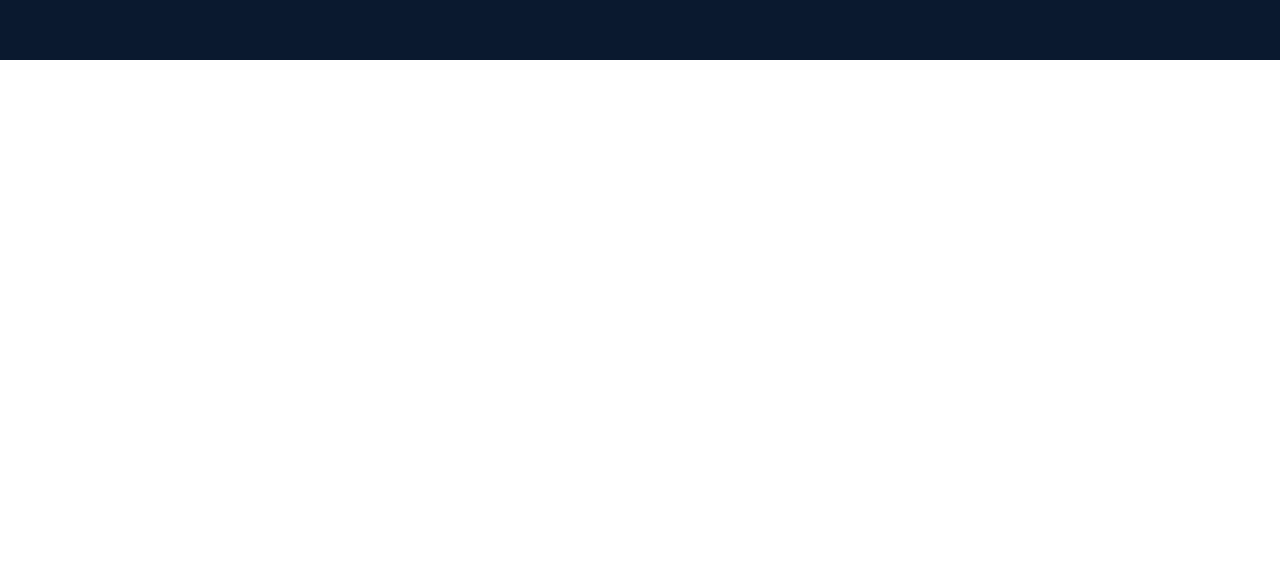
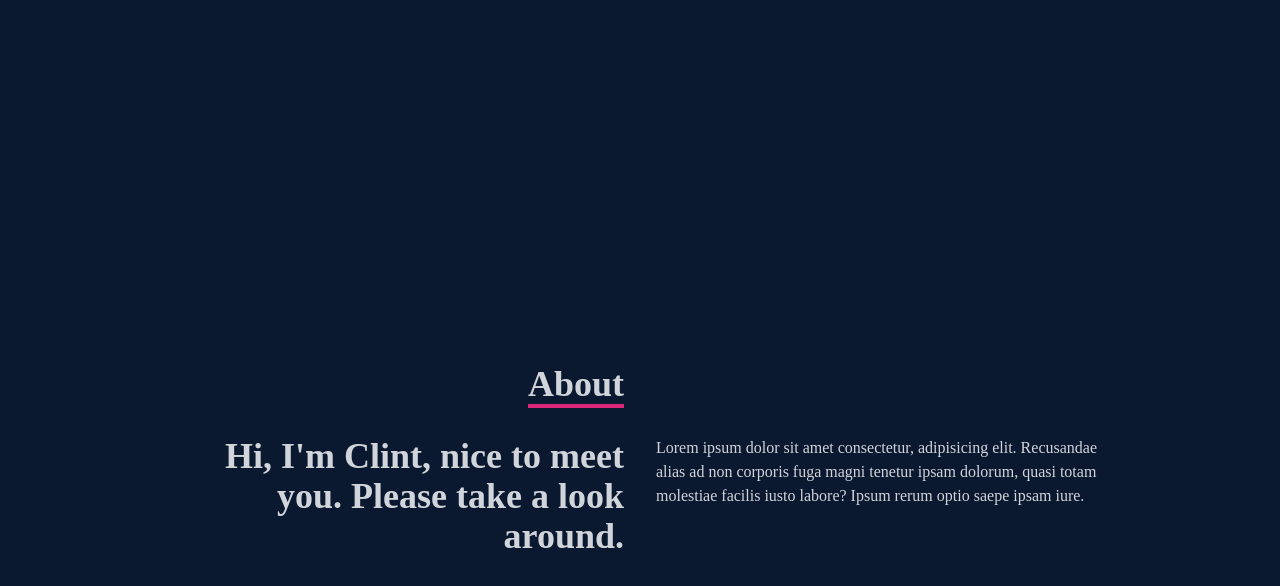
Before and after one commit to ilia-io/Portfolio, a React (Create React App) app: page / in a window 1280 px wide. Shown: the part 740-1326 px from the top of the page. Before the commit the page ends 800 px from the top, so only its background shows below. Built offline with nearby package versions, Linux system fonts and the light colour scheme; the HTML template or start-up script is replaced by a standard one.

Commit message:
add about component

```diff
--- a/src/App.js
+++ b/src/App.js
@@ -1,4 +1,5 @@
 import './App.css';
+import About from './components/About';
 import Home from './components/Home';
 import Navbar from './components/Navbar';
 
@@ -7,6 +8,7 @@
     <div>
       <Navbar />
       <Home />
+      <About />
     </div>
   );
 }
--- a/src/components/About.jsx
+++ b/src/components/About.jsx
@@ -1,7 +1,29 @@
 function About() {
   return (
     <div name="about" className="w-full h-screen bg-[#0a192f] text-gray-300">
-      <div className="flex flex-col justify-center items-center w-full h-full"></div>
+      <div className="flex flex-col justify-center items-center w-full h-full">
+        <div className="max-w-[1000px] w-full grid grid-cols-2 gap-8">
+          <div className="sm:text-right pb-8 pl-4">
+            <p className="text-4xl font-bold inline border-b-4 border-pink-600">
+              About
+            </p>
+          </div>
+          <div></div>
+        </div>
+        <div className="max-w-[1000px] w-full grid sm:grid-cols-2 gap-8 px-4">
+          <div className="sm:text-right text-4xl font-bold">
+            <p>Hi, I'm Clint, nice to meet you. Please take a look around.</p>
+          </div>
+          <div>
+            <p>
+              Lorem ipsum dolor sit amet consectetur, adipisicing elit.
+              Recusandae alias ad non corporis fuga magni tenetur ipsam dolorum,
+              quasi totam molestiae facilis iusto labore? Ipsum rerum optio
+              saepe ipsam iure.
+            </p>
+          </div>
+        </div>
+      </div>
     </div>
   );
 }
```
